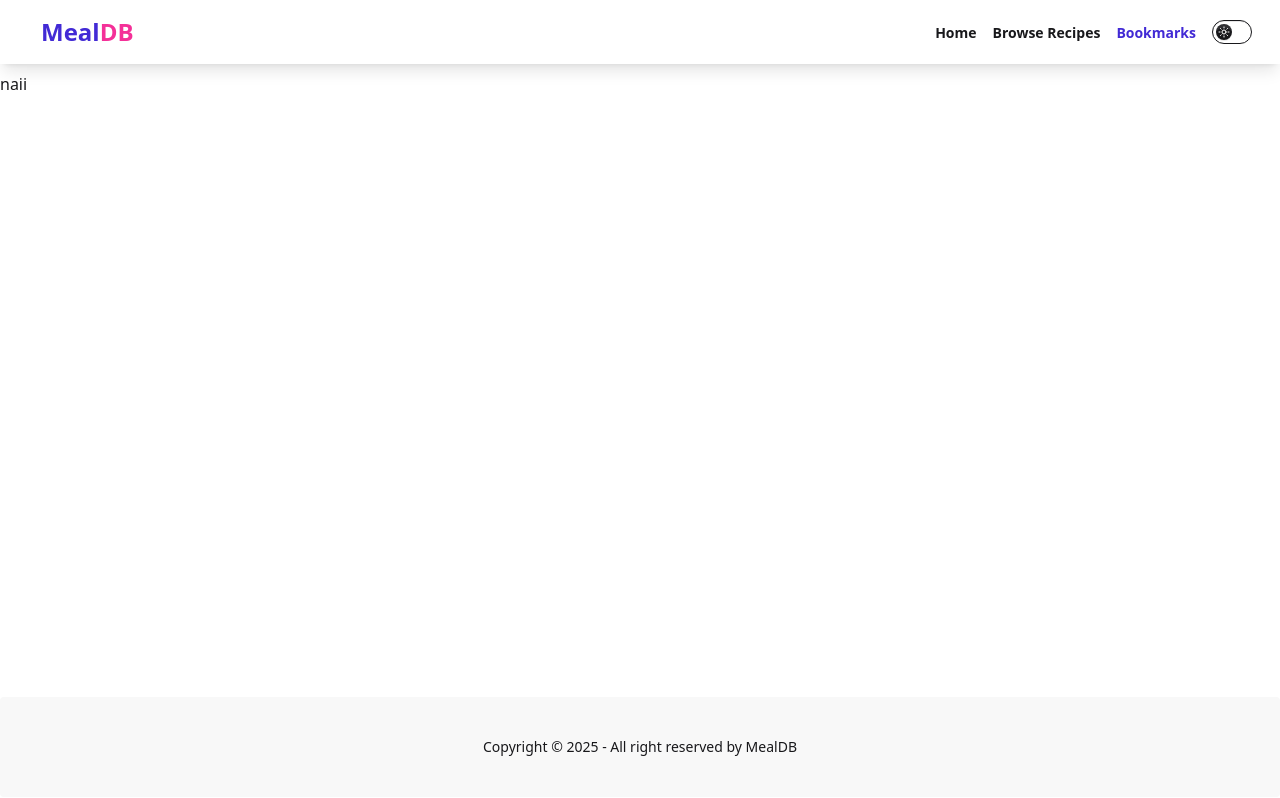
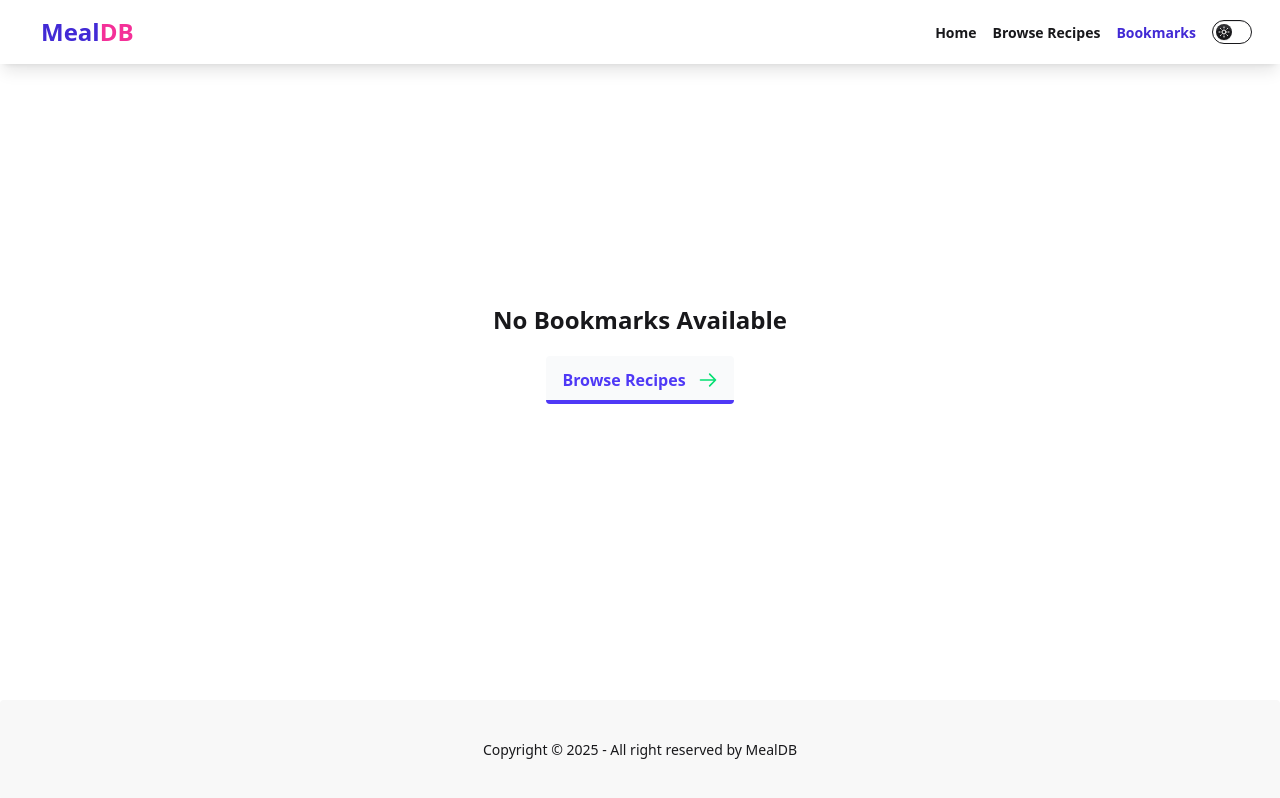
Before and after one commit to Dilshad-Jahan-Tabassum/mealdb-react, a React (Vite) app: page /bookmarks in a window 1280 px wide. Built offline with nearby package versions, Linux system fonts and the light colour scheme.

Commit message:
emptystate added in bookmark page and heading component added in browse recipes page done

```diff
--- a/src/Components/EmptyState.jsx
+++ b/src/Components/EmptyState.jsx
@@ -0,0 +1,22 @@
+import React from 'react';
+import { Link } from 'react-router-dom';
+
+const EmptyState = ({message, address, label}) => {
+    return (
+        <div className='pb-16 min-h-[calc(100vh-172px)] flex flex-col justify-center items-center'>
+            <h1 className='font-semibold text-xl lg:text-2xl mb-5'>{message}</h1>
+            <Link to={address} className="relative inline-flex items-center justify-start py-3 pl-4 pr-12 overflow-hidden font-semibold text-indigo-600 transition-all duration-150 ease-in-out rounded hover:pl-10 hover:pr-6 bg-gray-50 group">
+                <span className="absolute bottom-0 left-0 w-full h-1 transition-all duration-150 ease-in-out bg-indigo-600 group-hover:h-full"></span>
+                <span className="absolute right-0 pr-4 duration-200 ease-out group-hover:translate-x-12">
+                    <svg className="w-5 h-5 text-green-400" fill="none" stroke="currentColor" viewBox="0 0 24 24" xmlns="http://www.w3.org/2000/svg"><path strokeLinecap="round" strokeLinejoin="round" strokeWidth="2" d="M14 5l7 7m0 0l-7 7m7-7H3"></path></svg>
+                </span>
+                <span className="absolute left-0 pl-2.5 -translate-x-12 group-hover:translate-x-0 ease-out duration-200">
+                    <svg className="w-5 h-5 text-green-400" fill="none" stroke="currentColor" viewBox="0 0 24 24" xmlns="http://www.w3.org/2000/svg"><path strokeLinecap="round" strokeLinejoin="round" strokeWidth="2" d="M14 5l7 7m0 0l-7 7m7-7H3"></path></svg>
+                </span>
+                <span className="relative w-full text-left transition-colors duration-200 ease-in-out group-hover:text-white">{label}</span>
+            </Link>
+        </div>
+    );
+};
+
+export default EmptyState;
--- a/src/Components/Hero.jsx
+++ b/src/Components/Hero.jsx
@@ -3,7 +3,7 @@
 
 const Hero = () => {
     return (
-<div className=" mt-8 relative container mx-auto min-h-[calc(100vh-170px)] w-11/12 bg-[url('./assets/hero-banner.jpg')] bg-cover bg-right">
+<div className=" mt-8 relative container mx-auto min-h-[calc(100vh-172px)] w-11/12 bg-[url('./assets/hero-banner.jpg')] bg-cover bg-right">
 <div className="absolute inset-0 bg-black/30"></div>
 
             {/* Content */}
--- a/src/Pages/Bookmarks.jsx
+++ b/src/Pages/Bookmarks.jsx
@@ -1,6 +1,7 @@
 import React, { useEffect, useState } from 'react';
 import { deleteRecipes, getRecipes } from '../utils';
 import RecipesCards from '../Components/RecipesCards';
+import EmptyState from '../Components/EmptyState';
 
 const Bookmarks = () => {
   const [BrowseRecipes, setBrowseRecipes] = useState([]);
@@ -14,7 +15,8 @@
     const storedRecipes = getRecipes();
     setBrowseRecipes(storedRecipes);
   }
-  if(BrowseRecipes.length<1) return <h1>naii</h1>
+  if(BrowseRecipes.length<1) return <EmptyState message='No Bookmarks Available'
+  address='/browse-recipes' label='Browse Recipes'></EmptyState>
   return (
     <div className='grid sm:grid-cols-1 md:grid-cols-2 lg:grid-cols-3 container mx-auto place-items-center gap-5 sm:gap-5 md:gap-10 lg:gap-5 my-5 '>
       {/* <h2 className="text-3xl font-bold text-center my-8">Browse Recipes</h2> */}
--- a/src/Pages/BrowseRecipes.jsx
+++ b/src/Pages/BrowseRecipes.jsx
@@ -1,6 +1,9 @@
 import { useLoaderData, useNavigation } from 'react-router-dom';
 import RecipesCards from '../Components/RecipesCards';
 import Loader from '../Components/Loader';
+import Heading from '../Components/Heading';
+import { FaUtensils } from "react-icons/fa6";
+
 
 const BrowseRecipes = () => {
 
@@ -9,12 +12,16 @@
    const navigation = useNavigation();
   if(navigation.state === 'loading') return <Loader />;
   return (
+    <>
+    <Heading title={<span className='flex gap-3 items-center'>What's Cooking?<FaUtensils className="text-green-600"/></span> }
+subtitle="Discover a world of flavors — from quick and easy meals to gourmet dishes." />
     <div className='grid sm:grid-cols-1 md:grid-cols-2 lg:grid-cols-3 container mx-auto place-items-center gap-5 sm:gap-5 md:gap-10 lg:gap-5 my-5 '>
       {/* <h2 className="text-3xl font-bold text-center my-8">Browse Recipes</h2> */}
       {
         BrowseRecipes.meals.map(recipe=><RecipesCards key={recipe.idMeal} recipeCard={recipe}></RecipesCards>)
       }
     </div>
+    </>
   );
 };
 
```
